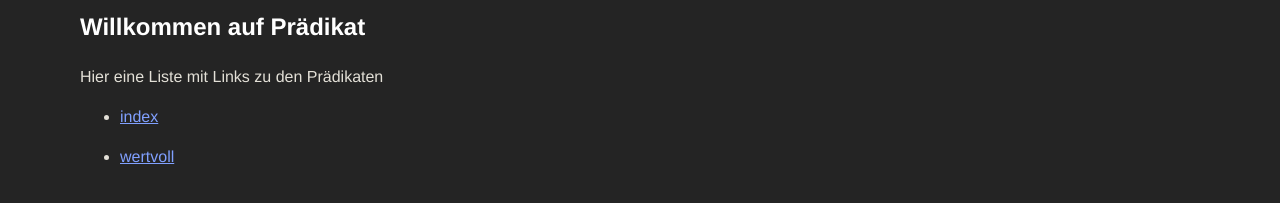
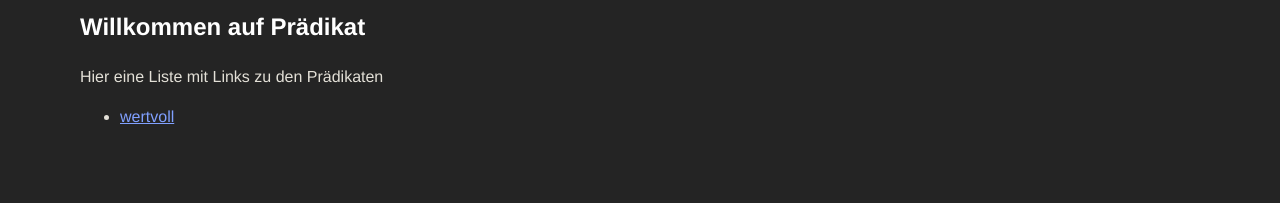
Before and after one commit to Lodifice/praedikat, a Jekyll site: the page built from index.md, in a window 1280 px wide. Shown: the part 174-377 px from the top of the page. Built offline with Jekyll 4.4.1, drawn with Linux system fonts in a browser that asks for light colours; our own code applies the rules of GitHub Pages for plain Markdown files.

Commit message:
Fix listing after switch from README to index

```diff
--- a/index.md
+++ b/index.md
@@ -6,7 +6,7 @@ Hier eine Liste mit Links zu den Prädikaten
 
 {% for page in site.pages %}
 {% assign praedikat = page.path | replace:'.md','' %}
-{% unless praedikat == "README" or praedikat contains "css" %}
+{% unless praedikat == "index" or praedikat contains "css" %}
 
 - [{{ praedikat }}]({{ site.baseurl }}/{{ praedikat }})
 
```
